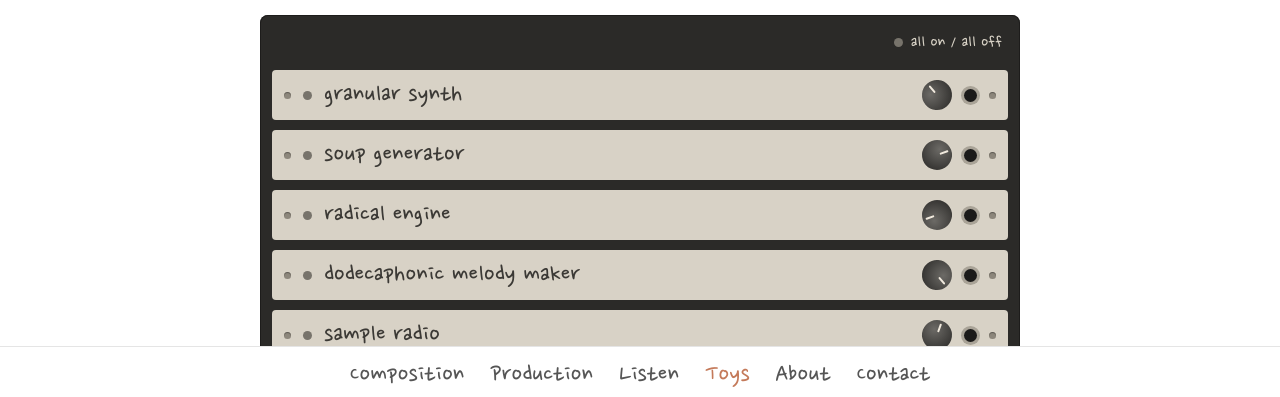
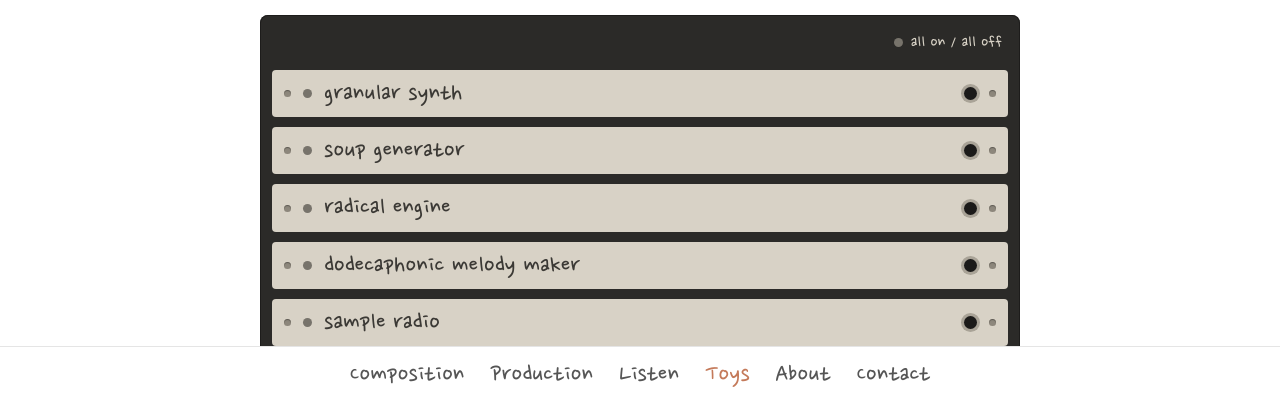
Before and after one commit to noambartov/noambartov-site, a plain HTML site: page index.html in a window 1280 px wide. Both pictures are taken after a click on the link "Toys". Shown: the part 360-757 px from the top of the page. Drawn offline with Linux system fonts and the light colour scheme; a web font is replaced by a local one.

Commit message:
Toys: remove knob from modules
Co-Authored-By: Claude Opus 5.5 <noreply@anthropic.com>
Claude-Session: https://claude.ai/code/session_01FWNcKrdTpQdrVtwQvm8RVK

```diff
--- a/index.html
+++ b/index.html
@@ -132,9 +132,6 @@
   .mod .led{width:9px;height:9px;border-radius:50%;flex:none;background:#77736b;transition:background .2s,box-shadow .2s}
   .mod.open .led,.mod-head:hover .led{background:var(--led);box-shadow:0 0 8px var(--led)}
   .mod-name{flex:1;font-family:var(--logo);font-size:1.7rem;line-height:1;color:#3b3935;text-transform:lowercase}
-  .knob{width:30px;height:30px;border-radius:50%;background:radial-gradient(circle at 35% 35%,#6c6a66,#262523);position:relative;flex:none;transform:rotate(var(--r));transition:transform .5s cubic-bezier(.3,1.4,.5,1)}
-  .knob::after{content:"";position:absolute;top:3px;left:14px;width:2px;height:9px;background:#f0e9dd;border-radius:1px}
-  .mod.open .knob,.mod-head:hover .knob{transform:rotate(calc(var(--r) + 120deg))}
   .jack{width:13px;height:13px;border-radius:50%;background:#1b1a19;box-shadow:0 0 0 3px #a9a397;flex:none}
   .mod-body{display:none;padding:0 10px 10px}
   .rack-all{all:unset;box-sizing:border-box;cursor:pointer;justify-self:end;display:flex;align-items:center;gap:8px;color:#d8d2c6;font-family:var(--logo);font-size:1.15rem;padding:0 6px 2px}
@@ -145,7 +142,7 @@
   .mod.open .mod-body{display:block}
   .mod-body iframe{display:block;width:100%;height:520px;border:0;border-radius:3px;background:#fafafa}
   @media (max-width:600px){ .mod-name{font-size:1.45rem} .mod-body iframe{height:440px} .btn-link.pencil{font-size:1.1rem !important;padding:6px 14px;white-space:nowrap} }
-  @media (prefers-reduced-motion:reduce){ .knob,.led{transition:none} }
+  @media (prefers-reduced-motion:reduce){ .led{transition:none} }
 
   /* משפטי */
   details.legal{max-width:720px;margin:0 auto;font-size:.95rem}
@@ -433,11 +430,11 @@
     <p class="center"><a class="btn-link pencil" href="https://noambartov.github.io/sound-playground/" target="_blank" rel="noopener"><svg viewBox="0 0 200 50" preserveAspectRatio="none" aria-hidden="true"><path d="M20 8 C80 -2 170 2 192 18 C204 34 150 48 90 46 C30 44 2 36 6 22 C10 10 40 4 70 5" fill="none" stroke="currentColor" stroke-width="1.6" stroke-linecap="round" vector-effect="non-scaling-stroke"/></svg><span data-l="en">click here for full sound playground ↗</span><span data-l="he">קישור למרחב אינסופי של מכונות רעש ↖</span></a></p>
     <div class="rack">
       <button type="button" class="rack-all"><span class="led"></span><span data-l="he">הכל פועל / הכל כבוי</span><span data-l="en">all on / all off</span></button>
-      <div class="mod" data-src="https://noambartov.github.io/toys/granular_synth.html"><button type="button" class="mod-head" aria-expanded="false"><span class="scw"></span><span class="led" style="--led:#e07a4a"></span><span class="mod-name">granular synth</span><span class="knob" style="--r:-40deg"></span><span class="jack"></span><span class="scw"></span></button><div class="mod-body"></div></div>
-      <div class="mod" data-src="https://noambartov.github.io/toys/Soup_Generator.htm"><button type="button" class="mod-head" aria-expanded="false"><span class="scw"></span><span class="led" style="--led:#5b9bd5"></span><span class="mod-name">soup generator</span><span class="knob" style="--r:70deg"></span><span class="jack"></span><span class="scw"></span></button><div class="mod-body"></div></div>
-      <div class="mod" data-src="https://noambartov.github.io/toys/radical_chaos_engin.html"><button type="button" class="mod-head" aria-expanded="false"><span class="scw"></span><span class="led" style="--led:#d8b84a"></span><span class="mod-name">radical engine</span><span class="knob" style="--r:-110deg"></span><span class="jack"></span><span class="scw"></span></button><div class="mod-body"></div></div>
-      <div class="mod" data-src="https://noambartov.github.io/toys/dodecaphonic_melody_maker.html"><button type="button" class="mod-head" aria-expanded="false"><span class="scw"></span><span class="led" style="--led:#8fbf6a"></span><span class="mod-name">dodecaphonic melody maker</span><span class="knob" style="--r:140deg"></span><span class="jack"></span><span class="scw"></span></button><div class="mod-body"></div></div>
-      <div class="mod" data-src="https://noambartov.github.io/toys/sample_radio.html"><button type="button" class="mod-head" aria-expanded="false"><span class="scw"></span><span class="led" style="--led:#c86fa8"></span><span class="mod-name">sample radio</span><span class="knob" style="--r:20deg"></span><span class="jack"></span><span class="scw"></span></button><div class="mod-body"></div></div>
+      <div class="mod" data-src="https://noambartov.github.io/toys/granular_synth.html"><button type="button" class="mod-head" aria-expanded="false"><span class="scw"></span><span class="led" style="--led:#e07a4a"></span><span class="mod-name">granular synth</span><span class="jack"></span><span class="scw"></span></button><div class="mod-body"></div></div>
+      <div class="mod" data-src="https://noambartov.github.io/toys/Soup_Generator.htm"><button type="button" class="mod-head" aria-expanded="false"><span class="scw"></span><span class="led" style="--led:#5b9bd5"></span><span class="mod-name">soup generator</span><span class="jack"></span><span class="scw"></span></button><div class="mod-body"></div></div>
+      <div class="mod" data-src="https://noambartov.github.io/toys/radical_chaos_engin.html"><button type="button" class="mod-head" aria-expanded="false"><span class="scw"></span><span class="led" style="--led:#d8b84a"></span><span class="mod-name">radical engine</span><span class="jack"></span><span class="scw"></span></button><div class="mod-body"></div></div>
+      <div class="mod" data-src="https://noambartov.github.io/toys/dodecaphonic_melody_maker.html"><button type="button" class="mod-head" aria-expanded="false"><span class="scw"></span><span class="led" style="--led:#8fbf6a"></span><span class="mod-name">dodecaphonic melody maker</span><span class="jack"></span><span class="scw"></span></button><div class="mod-body"></div></div>
+      <div class="mod" data-src="https://noambartov.github.io/toys/sample_radio.html"><button type="button" class="mod-head" aria-expanded="false"><span class="scw"></span><span class="led" style="--led:#c86fa8"></span><span class="mod-name">sample radio</span><span class="jack"></span><span class="scw"></span></button><div class="mod-body"></div></div>
     </div>
   </div>
 </section>
```
